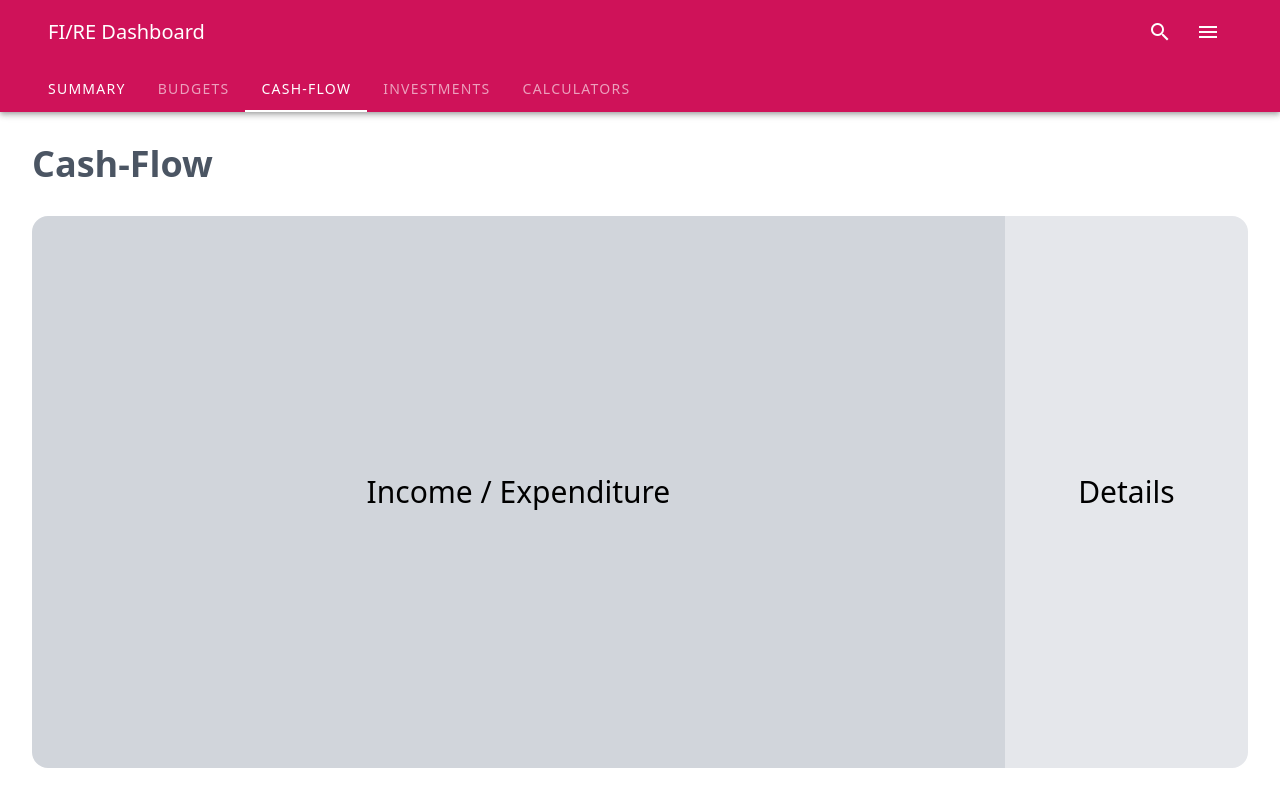
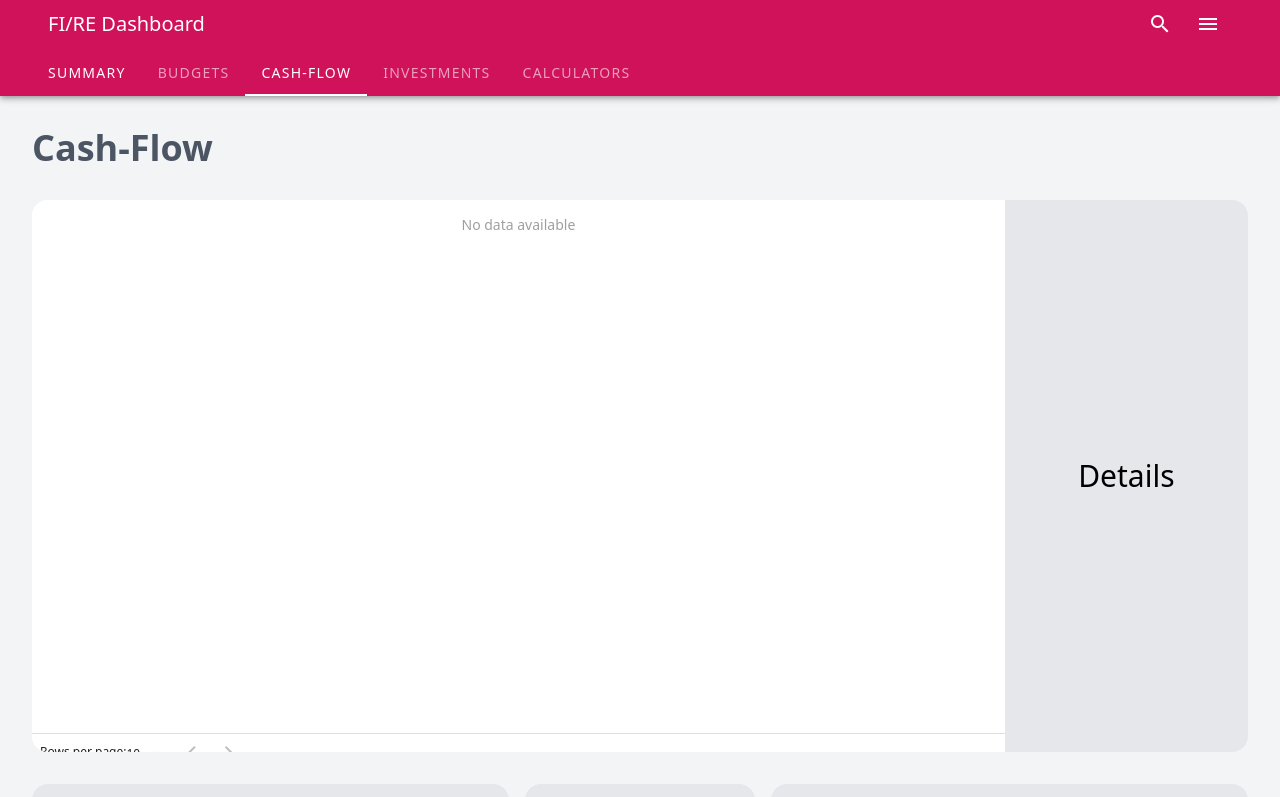
Before and after one commit to MatissJurevics/FIRE-Managment, a Nuxt app: page /dashboard/cashflow in a window 1280 px wide. Shown: the top 797 px of the page. Built offline with nearby package versions, Linux system fonts and the light colour scheme.

Commit message:
done for today (added a scuffed table)

```diff
--- a/components/Dashbar.vue
+++ b/components/Dashbar.vue
@@ -4,7 +4,7 @@ export default {};
 
 <template>
   <nav>
-    <v-app-bar color="#CF1259" class="px-8" dark>
+    <v-app-bar color="#CF1259" class="px-8" dense dark>
       <v-app-bar-title class="text-no-wrap">FI/RE Dashboard</v-app-bar-title>
 
       <v-spacer></v-spacer>
--- /dev/null
+++ b/components/cashflow/table.vue
@@ -0,0 +1,18 @@
+<script>
+export default {
+  data() {
+    return {
+
+    };
+  },
+};
+</script>
+
+<template>
+        <v-data-table
+        disable-items-per-page
+        height="66.6vh"
+        >
+
+        </v-data-table>
+</template>
--- a/pages/dashboard/cashflow.vue
+++ b/pages/dashboard/cashflow.vue
@@ -1,10 +1,12 @@
 <template>
     <main class="h-screen">
     <Dashbar />
-        <section class="p-8 h-full">
+        <section class="p-8 h-full bg-gray-100">
         <h1 class="text-4xl text-gray-600 font-semibold mb-8 ">Cash-Flow</h1>
         <div class="w-full h-3/4 grid grid-cols-5 grid-rows-2">
-            <div class="col-span-4 row-span-2 bg-gray-300 rounded-l-2xl flex justify-center items-center text-3xl">Income / Expenditure</div>
+            <div class="col-span-4 row-span-2 bg-white rounded-l-2xl overflow-hidden relative">
+                <CashflowTable />
+            </div>
             <div class="col-span-1 row-span-2 bg-gray-200 rounded-r-2xl flex justify-center items-center text-3xl">Details</div>
          </div>
 
```
